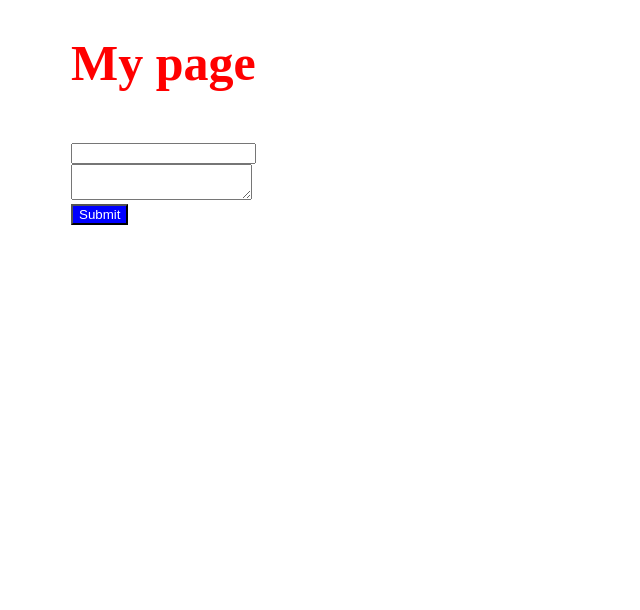
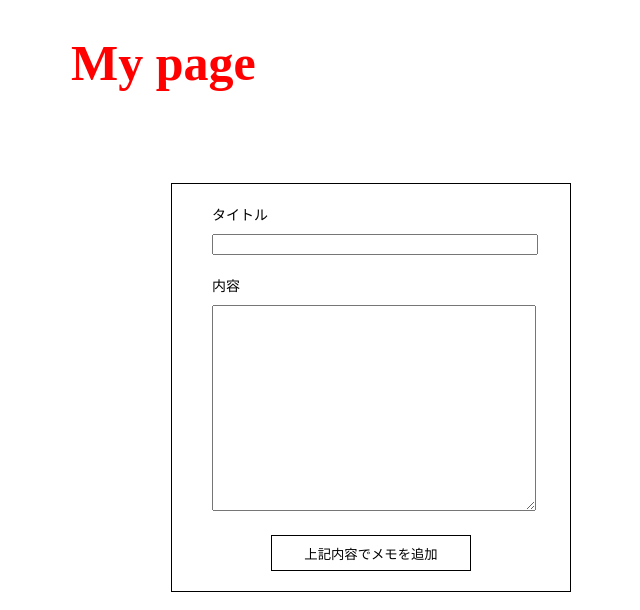
Before and after one commit to XxGodmoonxX/spa-memoapp-playground, a Next.js app: page / in a window 1280 px wide. Shown: the top 610 px of the page, without its empty margins (269-909 px from the left). Built offline with nearby package versions, Linux system fonts and the light colour scheme.

Commit message:
feat: 投稿時のコンポーネント作成

```diff
--- a/src/components/atoms/btn.tsx
+++ b/src/components/atoms/btn.tsx
@@ -18,23 +18,29 @@ export const Btn: React.VFC<Props> = (props) => {
 }
 
 const Container = styled.button<Pick<Props, 'action'>>`
-  color: white;
+  width: 200px;
+  height: 36px;
+  cursor: pointer;
 
   ${(props) =>
     props.action === 'delete' &&
     css`
-      background-color: red;
+      background-color: #f54e4e;
+      color: white;
+      border: none;
     `}
-
   ${(props) =>
     props.action === 'edit' &&
     css`
-      background-color: green;
+      background-color: white;
+      color: black;
+      border: 1px solid black;
     `}
-
     ${(props) =>
     props.action === 'submit' &&
     css`
-      background-color: blue;
-    `}
+      background-color: white;
+      color: black;
+      border: 1px solid black;
+    `};
 `
--- /dev/null
+++ b/src/components/atoms/text.tsx
@@ -0,0 +1,5 @@
+import styled from 'styled-components'
+
+export const Text = styled.p`
+  font-size: 14px;
+`
--- a/src/components/atoms/textArea.tsx
+++ b/src/components/atoms/textArea.tsx
@@ -1,3 +1,6 @@
 import styled from 'styled-components'
 
-export const Textarea = styled.textarea``
+export const Textarea = styled.textarea`
+  width: 100%;
+  height: 200px;
+`
--- a/src/components/atoms/titleInput.tsx
+++ b/src/components/atoms/titleInput.tsx
@@ -12,4 +12,6 @@ export const TitleInput: React.VFC<Props> = (props) => {
   return <Container ref={inputRef} type="text" defaultValue={defaultValue} />
 }
 
-export const Container = styled.input``
+const Container = styled.input`
+  width: 100%;
+`
--- /dev/null
+++ b/src/components/molecules/formWrapper.tsx
@@ -0,0 +1,30 @@
+import styled from 'styled-components'
+
+export const FormWrapper = styled.form`
+  width: 400px;
+  margin: 40px auto 0;
+  padding: 20px 40px;
+  box-sizing: border-box;
+  border: 1px solid;
+
+  > *:not(p):not(button) {
+    margin: 10px auto 0;
+  }
+
+  > p {
+    margin: 20px auto 0;
+  }
+
+  > button {
+    margin: 20px auto 0;
+    display: block;
+  }
+
+  > button + button {
+    margin-top: 10px;
+  }
+
+  > *:first-child {
+    margin-top: 0;
+  }
+`
--- a/src/pages/index.tsx
+++ b/src/pages/index.tsx
@@ -2,8 +2,10 @@ import { format } from 'date-fns'
 import { useState, useRef, useEffect } from 'react'
 import styled from 'styled-components'
 import { Btn } from '../components/atoms/btn'
+import { Text } from '../components/atoms/text'
 import { Textarea } from '../components/atoms/textArea'
 import { TitleInput } from '../components/atoms/titleInput'
+import { FormWrapper } from '../components/molecules/formWrapper'
 import { Wrapper } from '../components/organisms/wrapper'
 import { STORAGE_KEY } from '../constants'
 
@@ -73,8 +75,6 @@ export default function Home() {
         memo.map((memo) => {
           return (
             <a href={`detail/${memo.id}`} key={memo.id}>
-              id:{memo.id}
-              <br />
               title: {memo.title}
               <br />
               content: {memo.content}
@@ -89,15 +89,15 @@ export default function Home() {
           )
         })}
       <br />
-      <form name="form">
+      <FormWrapper>
+        <Text>タイトル</Text>
         <TitleInput inputRef={titleRef} />
-        <br />
+        <Text>内容</Text>
         <Textarea ref={textareeRef} />
-        <br />
         <Btn action="submit" onClick={handleSubmit}>
-          Submit
+          上記内容でメモを追加
         </Btn>
-      </form>
+      </FormWrapper>
     </Wrapper>
   )
 }
```
Also changed, not shown: src/components/atoms/checkbox.tsx (+21 -7 lines), src/pages/detail/[index].tsx (+12 -15 lines).
